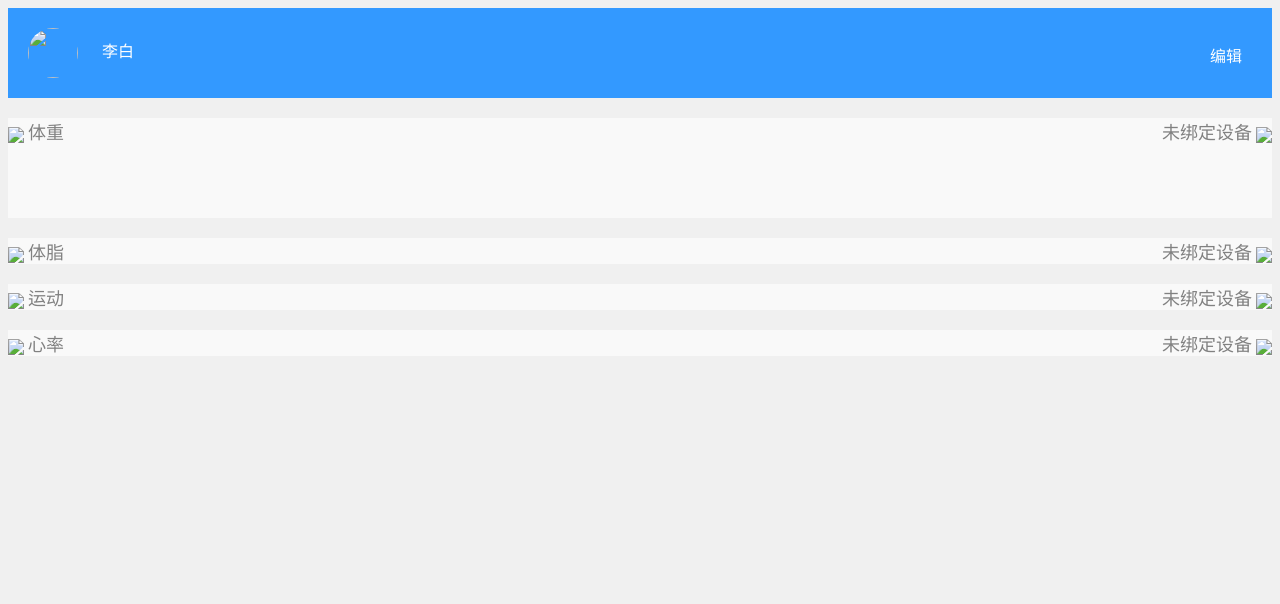
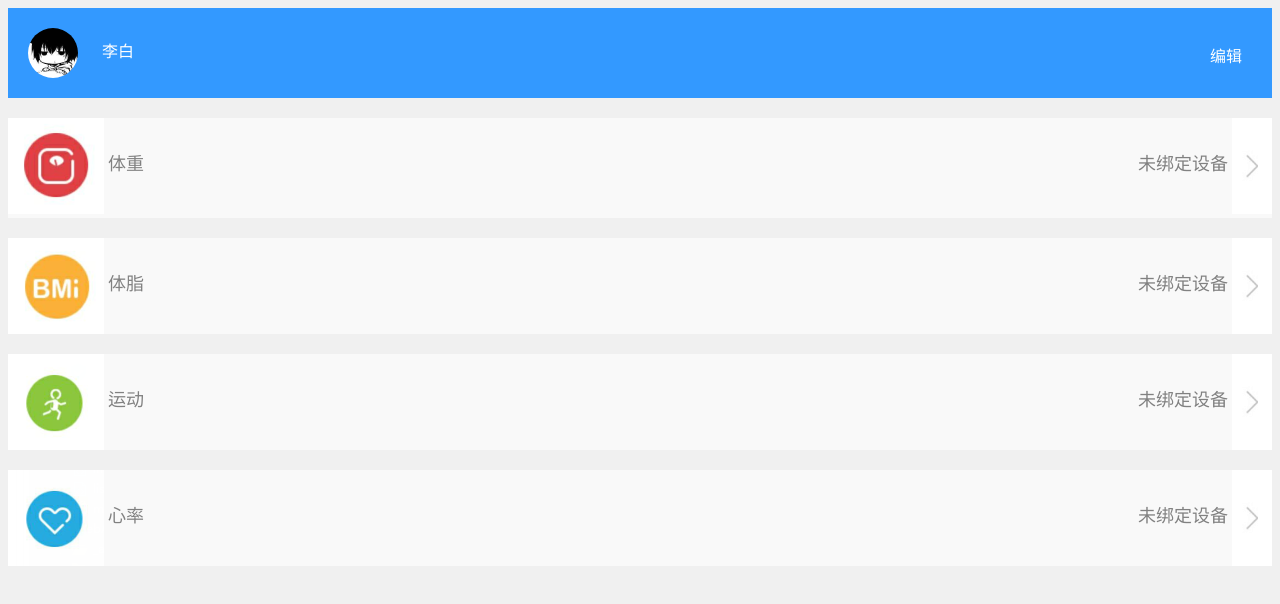
Before and after one commit to helloworld777/WebTakeOrder, a plain HTML site: page home.html in a window 1280 px wide. Drawn offline with Linux system fonts and the light colour scheme.

Commit message:
change img

```diff
--- a/home.html
+++ b/home.html
@@ -34,46 +34,46 @@
 
 		<div style='background-color:#3399FF;'>
 
-			<img src="img/header.jpg" width="50px" height="50px" align="absmiddle" style="margin: 20px;border-radius: 500px"/>
+			<img src="header.jpg" width="50px" height="50px" align="absmiddle" style="margin: 20px;border-radius: 500px"/>
 			<label style="color: #ffffff;" id="name">李白</label>
 			<label style="color: #ffffff; float:right;margin-top: 35px;margin-right: 30px;" onclick="edit()"
 				>编辑</label>
 		</div>
 		<div style="background-color: #F9F9F9;margin-top: 20px;height: 100px;" onclick="weight()">
-			<img src="img/weight.png " align="absmiddle" />
+			<img src="weight.png " align="absmiddle" />
 			<label style="font-size: large;color: #818181;">体重</label>
 
 			<div style="display: inline; float: right;">
 				<label style="font-size: large; color: #818181;">未绑定设备</label>
-				<img src="img/go.png" align="absmiddle"/>
+				<img src="go.png" align="absmiddle"/>
 			</div>
 		</div>
 
 		<div style="background-color: #F9F9F9;margin-top: 20px;"  onclick="tizhi()">
-			<img src="img/tizhi.png" align="absmiddle" />
+			<img src="tizhi.png" align="absmiddle" />
 			<label style="font-size: large;color: #818181;">体脂</label>
 
 			<div style="display: inline; float: right;">
 				<label style="font-size: large;color: #818181;">未绑定设备</label>
-				<img src="img/go.png" align="absmiddle" />
+				<img src="go.png" align="absmiddle" />
 			</div>
 		</div>
 		<div style="background-color: #F9F9F9;margin-top: 20px;" onclick="sport()">
-			<img src="img/sport.png" align="absmiddle" />
+			<img src="sport.png" align="absmiddle" />
 			<label style="font-size: large;color: #818181;">运动</label>
 
 			<div style="display: inline; float: right;">
 				<label style="font-size: large;color: #818181;">未绑定设备</label>
-				<img src="img/go.png" align="absmiddle" />
+				<img src="go.png" align="absmiddle" />
 			</div>
 		</div>
 		<div style="background-color: #F9F9F9;margin-top: 20px;" onclick="heart_rate()">
-			<img src="img/heart_rate.png" align="absmiddle" />
+			<img src="heart_rate.png" align="absmiddle" />
 			<label style="font-size: large;color: #818181;">心率</label>
 
 			<div style="display: inline; float: right;">
 				<label style="font-size: large;color: #818181;">未绑定设备</label>
-				<img src="img/go.png" align="absmiddle" />
+				<img src="go.png" align="absmiddle" />
 			</div>
 		</div>
 	</body>
```
